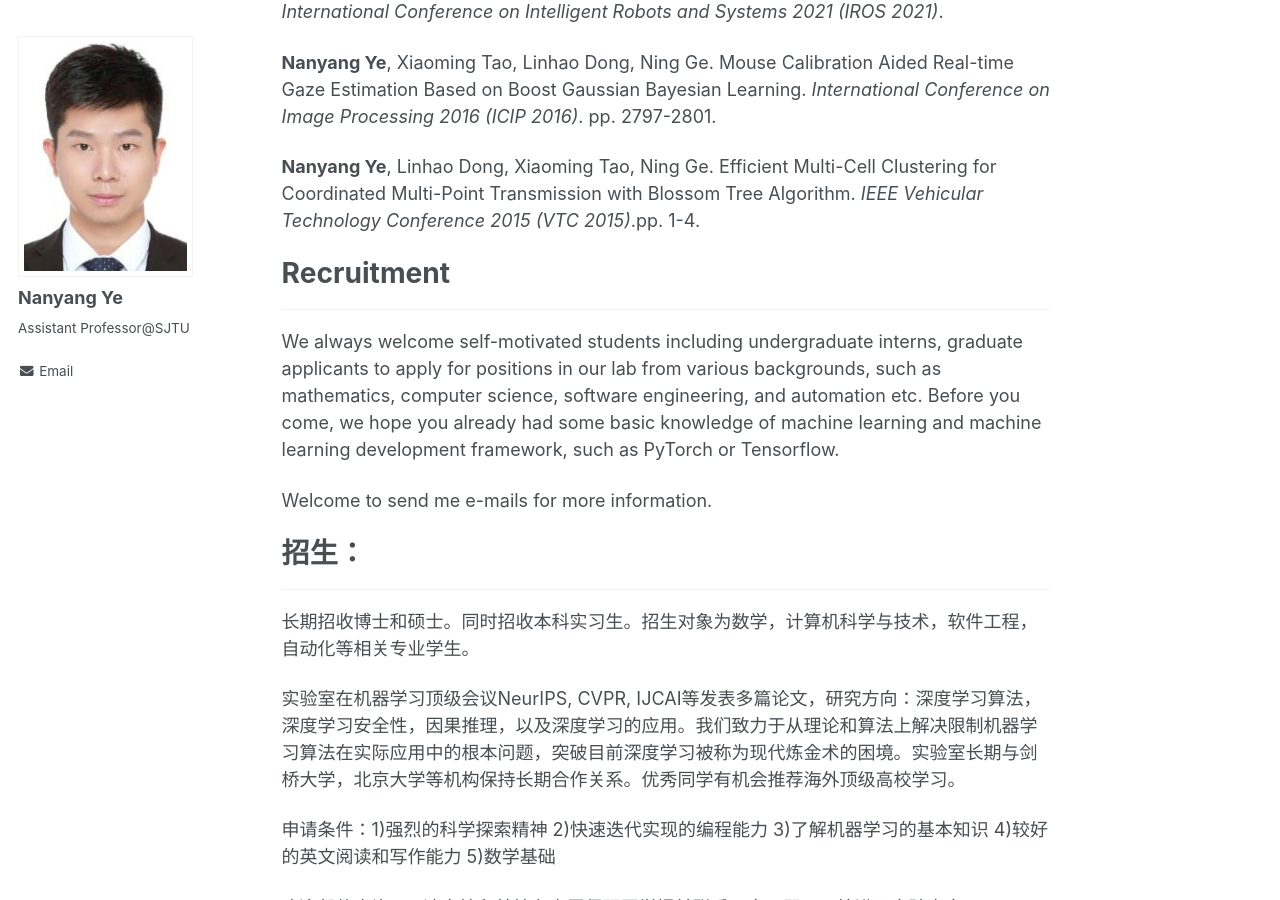
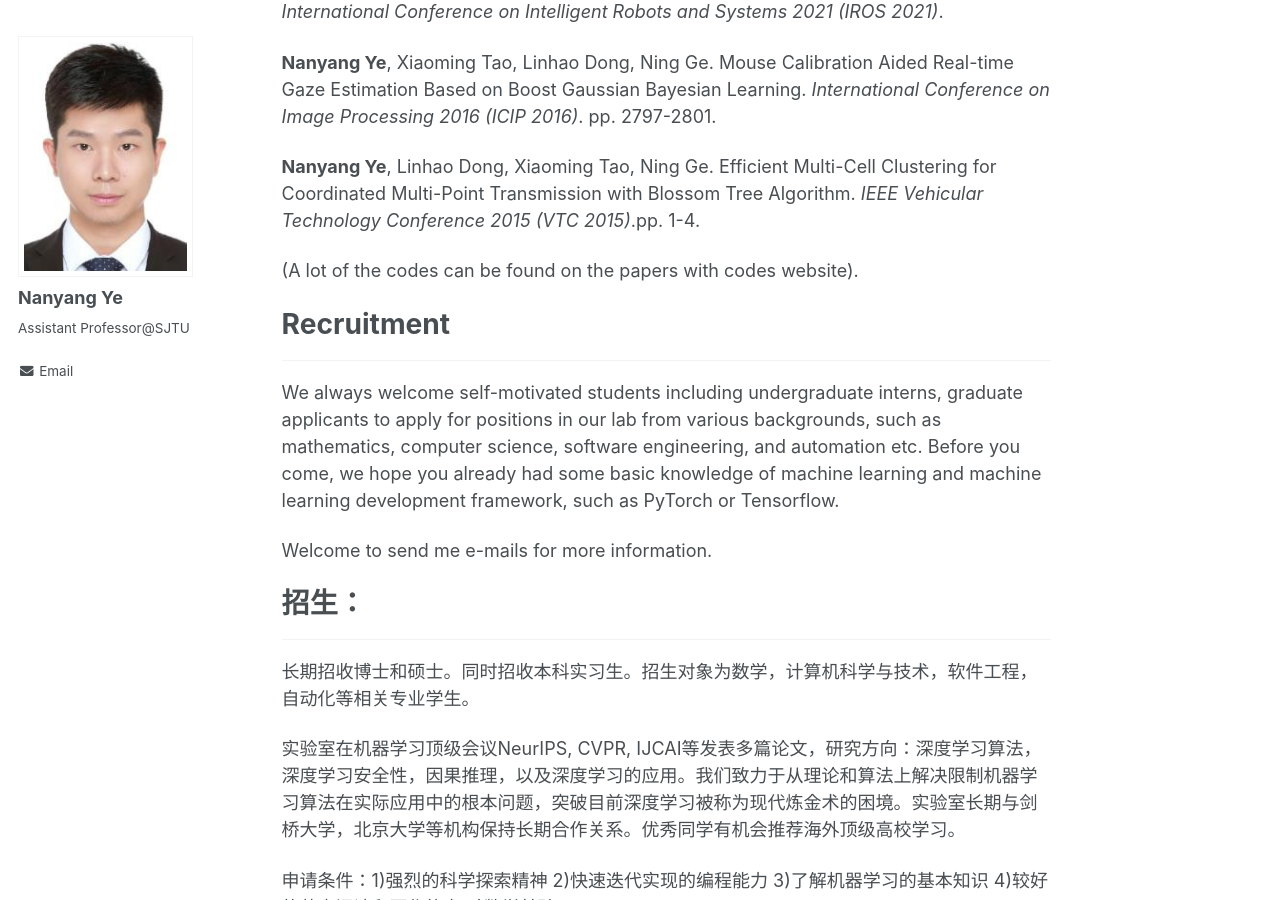
Before and after one commit to ynysjtu/ynysjtu.github.io, a Jekyll site: the page built from _pages/about.md, in a window 1280 px wide and 900 px high, scrolled down 2373 px. Built offline with Jekyll 4.4.1, drawn with Linux system fonts in a browser that asks for light colours.

Commit message:
Update about.md

```diff
--- a/_pages/about.md
+++ b/_pages/about.md
@@ -55,6 +55,7 @@ Xu Cao, Zijie Chen, Bolin Lai, Yuxuan Wang, Yu Chen, Zhengqing Cao, Zhilin Yang,
 
 **Nanyang Ye**, Linhao Dong, Xiaoming Tao, Ning Ge. Efficient Multi-Cell Clustering for Coordinated Multi-Point Transmission with Blossom Tree Algorithm. *IEEE Vehicular Technology Conference 2015 (VTC 2015)*.pp. 1-4.
 
+(A lot of the codes can be found on the papers with codes website).
 
 # Recruitment
 ------
```
